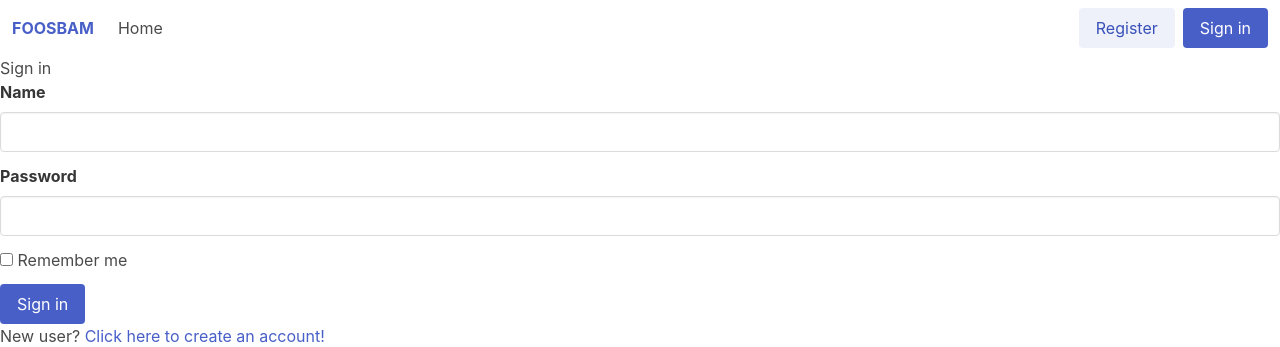
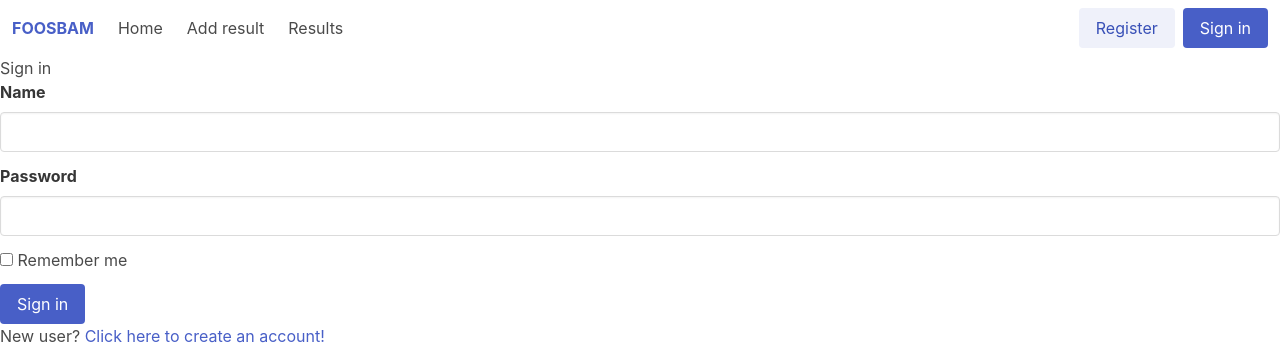
Before and after one commit to CrossMark/foosbam, a Flask app: page /auth/login in a window 1280 px wide. Shown: the top 347 px of the page. Run offline with Flask 3, Linux system fonts and the light colour scheme.

Commit message:
add pages to navbar

```diff
--- a/foosbam/templates/base.html
+++ b/foosbam/templates/base.html
@@ -47,6 +47,12 @@
                     <a class="navbar-item", href="{{ url_for('core.index')  }}">
                         Home
                     </a>
+                    <a class="navbar-item", href="{{ url_for('core.add_result')  }}">
+                        Add result
+                    </a>
+                    <a class="navbar-item", href="{{ url_for('core.show_results')  }}">
+                        Results
+                    </a>
                 </div>
                 <div class="navbar-end">
                     <div class="navbar-item">
--- a/foosbam/templates/core/show_results.html
+++ b/foosbam/templates/core/show_results.html
@@ -1,7 +1,7 @@
 {% extends "base.html" %}
 
 {% block content %}
-    <h1>Past results</h1>
+    <h1>Results</h1>
     <br>
 
     <div class="table-container">
```
